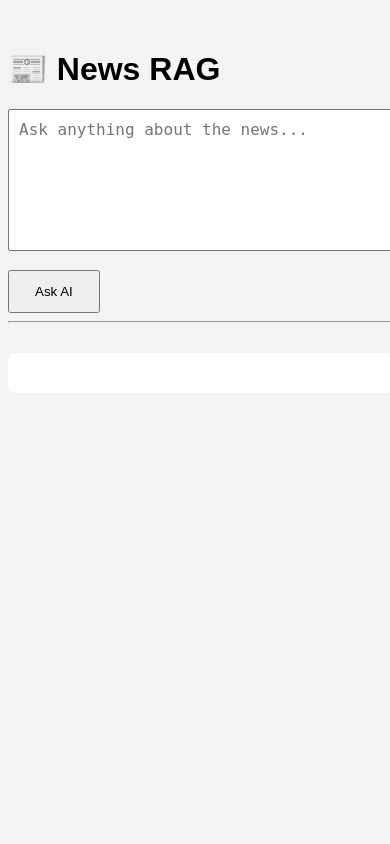
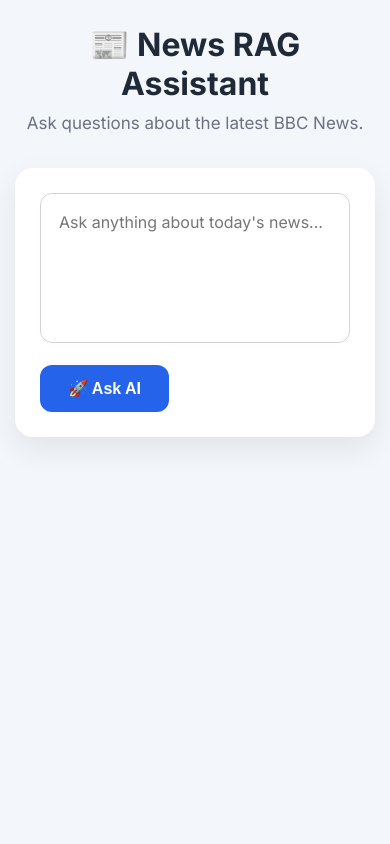
Before and after one commit to Ankursaini018/News_RAG, a FastAPI app: page / in a window 390 px wide; the page is wider, and only the part inside the window is pictured. Run offline with FastAPI, Linux system fonts and the light colour scheme.

Commit message:
Commit 21: Improve frontend UI with loading and source cards

```diff
--- a/static/css/style.css
+++ b/static/css/style.css
@@ -1,51 +1,373 @@
+/* ===========================
+   Google Font
+=========================== */
+
+@import url('https://fonts.googleapis.com/css2?family=Inter:wght@400;500;600;700&display=swap');
+
+/* ===========================
+   Global
+=========================== */
+
+*{
+    margin:0;
+    padding:0;
+    box-sizing:border-box;
+}
+
 body{
 
-    font-family:Arial;
+    font-family:'Inter',sans-serif;
 
-    background:#f4f4f4;
+    background:#f3f6fb;
+
+    color:#1f2937;
+
+    min-height:100vh;
+
+    display:flex;
+
+    justify-content:center;
+
+    padding:50px 20px;
 
 }
 
+/* ===========================
+   Main Container
+=========================== */
+
 .container{
 
-    width:800px;
+    width:100%;
 
-    margin:auto;
-
-    margin-top:50px;
+    max-width:900px;
 
 }
+
+/* ===========================
+   Header
+=========================== */
+
+.header{
+
+    text-align:center;
+
+    margin-bottom:35px;
+
+}
+
+.header h1{
+
+    font-size:40px;
+
+    font-weight:700;
+
+    margin-bottom:10px;
+
+}
+
+.header p{
+
+    color:#6b7280;
+
+    font-size:17px;
+
+}
+
+/* ===========================
+   Card
+=========================== */
+
+.card{
+
+    background:white;
+
+    border-radius:18px;
+
+    padding:25px;
+
+    box-shadow:0 12px 30px rgba(0,0,0,.08);
+
+    margin-bottom:25px;
+
+}
+
+/* ===========================
+   Textarea
+=========================== */
 
 textarea{
 
     width:100%;
 
-    height:120px;
+    height:170px;
 
-    padding:10px;
+    resize:none;
+
+    border:1px solid #d1d5db;
+
+    border-radius:12px;
+
+    padding:18px;
+
+    font-size:16px;
+
+    font-family:inherit;
+
+    outline:none;
+
+    transition:.25s;
+
+}
+
+textarea:focus{
+
+    border-color:#2563eb;
+
+    box-shadow:0 0 0 4px rgba(37,99,235,.15);
+
+}
+
+/* ===========================
+   Button
+=========================== */
+
+button{
+
+    margin-top:18px;
+
+    background:#2563eb;
+
+    color:white;
+
+    border:none;
+
+    border-radius:12px;
+
+    padding:14px 28px;
+
+    font-size:16px;
+
+    font-weight:600;
+
+    cursor:pointer;
+
+    transition:.25s;
+
+}
+
+button:hover{
+
+    background:#1d4ed8;
+
+}
+
+button:disabled{
+
+    background:#94a3b8;
+
+    cursor:not-allowed;
+
+}
+
+/* ===========================
+   Loading
+=========================== */
+
+#loading{
+
+    display:none;
+
+    margin-top:25px;
+
+    text-align:center;
+
+    color:#2563eb;
+
+    font-size:18px;
+
+    font-weight:600;
+
+}
+
+/* ===========================
+   Answer Card
+=========================== */
+
+#answer-card{
+
+    display:none;
+
+}
+
+#answer{
+
+    margin-top:15px;
+
+    line-height:1.8;
+
+    white-space:pre-wrap;
 
     font-size:16px;
 
 }
 
-button{
+/* ===========================
+   Sources
+=========================== */
 
-    margin-top:15px;
+#sources-card{
 
-    padding:12px 25px;
+    display:none;
 
-    cursor:pointer;
+}
+
+#sources{
+
+    margin-top:18px;
+
+}
+
+.source{
+
+    background:#f8fafc;
+
+    border-left:5px solid #2563eb;
+
+    border-radius:10px;
+
+    padding:15px;
+
+    margin-bottom:15px;
+
+}
+
+.source h4{
+
+    font-size:16px;
+
+    margin-bottom:8px;
+
+}
+
+.source a{
+
+    color:#2563eb;
+
+    text-decoration:none;
+
+    word-break:break-word;
+
+}
+
+.source a:hover{
+
+    text-decoration:underline;
+
+}
+
+/* ===========================
+   Error
+=========================== */
+
+.error{
+
+    background:#fee2e2;
+
+    color:#b91c1c;
+
+    padding:16px;
+
+    border-radius:10px;
+
+    margin-top:20px;
+
+}
+
+/* ===========================
+   Responsive
+=========================== */
+
+@media(max-width:768px){
+
+    body{
+
+        padding:25px 15px;
+
+    }
+
+    .header h1{
+
+        font-size:32px;
+
+    }
+
+    textarea{
+
+        height:150px;
+
+    }
+
+}
+
+/* ---------------- Answer ---------------- */
+
+#loading{
+    display:none;
+    margin-top:20px;
+    color:#2563eb;
+    font-weight:600;
+}
+
+#answer-card,
+#sources-card{
+
+    margin-top:25px;
+
+    display:none;
+
+    background:white;
+
+    border-radius:16px;
+
+    padding:20px;
+
+    box-shadow:0 10px 30px rgba(0,0,0,.08);
 
 }
 
 #answer{
 
-    margin-top:30px;
+    white-space:pre-wrap;
 
-    background:white;
+    line-height:1.8;
 
-    padding:20px;
-
-    border-radius:8px;
+    color:#333;
 
 }
+
+.source{
+
+    margin-top:15px;
+
+    padding:15px;
+
+    border-radius:10px;
+
+    background:#f8fafc;
+
+}
+
+.source a{
+
+    color:#2563eb;
+
+    text-decoration:none;
+
+}
+
+.source a:hover{
+
+    text-decoration:underline;
+
+}
--- a/static/js/app.js
+++ b/static/js/app.js
@@ -3,6 +3,14 @@
 const questionInput = document.getElementById("question");
 
 const answerDiv = document.getElementById("answer");
+
+const loading = document.getElementById("loading");
+
+const answerCard = document.getElementById("answer-card");
+
+const sourcesCard = document.getElementById("sources-card");
+
+const sourcesDiv = document.getElementById("sources");
 
 askButton.addEventListener("click", askQuestion);
 
@@ -10,47 +18,96 @@
 
     const question = questionInput.value.trim();
 
-    if (!question) {
+    if(question===""){
 
-        alert("Please enter a question.");
+        alert("Enter a question.");
 
         return;
+
     }
 
-    answerDiv.innerHTML = "Thinking...";
+    loading.style.display="block";
 
-    try {
+    answerCard.style.display="none";
 
-        const response = await fetch("/ask", {
+    sourcesCard.style.display="none";
 
-            method: "POST",
+    answerDiv.innerHTML="";
 
-            headers: {
+    sourcesDiv.innerHTML="";
 
-                "Content-Type": "application/json"
+    askButton.disabled=true;
+
+    askButton.innerText="Thinking...";
+
+    try{
+
+        const response=await fetch("/ask",{
+
+            method:"POST",
+
+            headers:{
+
+                "Content-Type":"application/json"
 
             },
 
-            body: JSON.stringify({
+            body:JSON.stringify({
 
-                question: question
+                question:question
 
             })
 
         });
 
-        const data = await response.json();
+        const data=await response.json();
 
-        answerDiv.innerHTML = data.answer;
+        answerCard.style.display="block";
+
+        answerDiv.innerHTML=data.answer;
+
+        if(data.sources.length){
+
+            sourcesCard.style.display="block";
+
+            data.sources.forEach(source=>{
+
+                sourcesDiv.innerHTML+=`
+
+                <div class="source">
+
+                    <strong>${source.title}</strong>
+
+                    <br>
+
+                    <a href="${source.url}" target="_blank">
+
+                    ${source.url}
+
+                    </a>
+
+                </div>
+
+                `;
+
+            });
+
+        }
 
     }
 
-    catch (error) {
+    catch(err){
 
-        console.error(error);
+        answerCard.style.display="block";
 
-        answerDiv.innerHTML = "Something went wrong.";
+        answerDiv.innerHTML="Something went wrong.";
 
     }
 
+    loading.style.display="none";
+
+    askButton.disabled=false;
+
+    askButton.innerHTML="🚀 Ask AI";
+
 }
--- a/templates/index.html
+++ b/templates/index.html
@@ -2,34 +2,69 @@
 <html lang="en">
 
 <head>
+
     <meta charset="UTF-8">
+
+    <meta name="viewport" content="width=device-width, initial-scale=1.0">
+
     <title>News RAG</title>
 
     <link rel="stylesheet" href="/static/css/style.css">
+
 </head>
 
 <body>
 
-    <div class="container">
+<div class="container">
 
-        <h1>📰 News RAG</h1>
+    <div class="header">
+
+        <h1>📰 News RAG Assistant</h1>
+
+        <p>Ask questions about the latest BBC News.</p>
+
+    </div>
+
+    <div class="card">
 
         <textarea
             id="question"
-            placeholder="Ask anything about the news..."
+            placeholder="Ask anything about today's news..."
         ></textarea>
 
         <button id="askBtn">
-            Ask AI
+
+            🚀 Ask AI
+
         </button>
 
-        <hr>
+    </div>
+
+    <div id="loading" style="display:none;">
+
+        Thinking...
+
+    </div>
+
+    <div id="answer-card">
+
+        <h2>🤖 Answer</h2>
 
         <div id="answer"></div>
 
     </div>
 
-    <script src="/static/js/app.js"></script>
+    <div id="sources-card">
+
+        <h2>📚 Sources</h2>
+
+        <div id="sources"></div>
+
+    </div>
+
+</div>
+
+<script src="/static/js/app.js"></script>
 
 </body>
 
```
